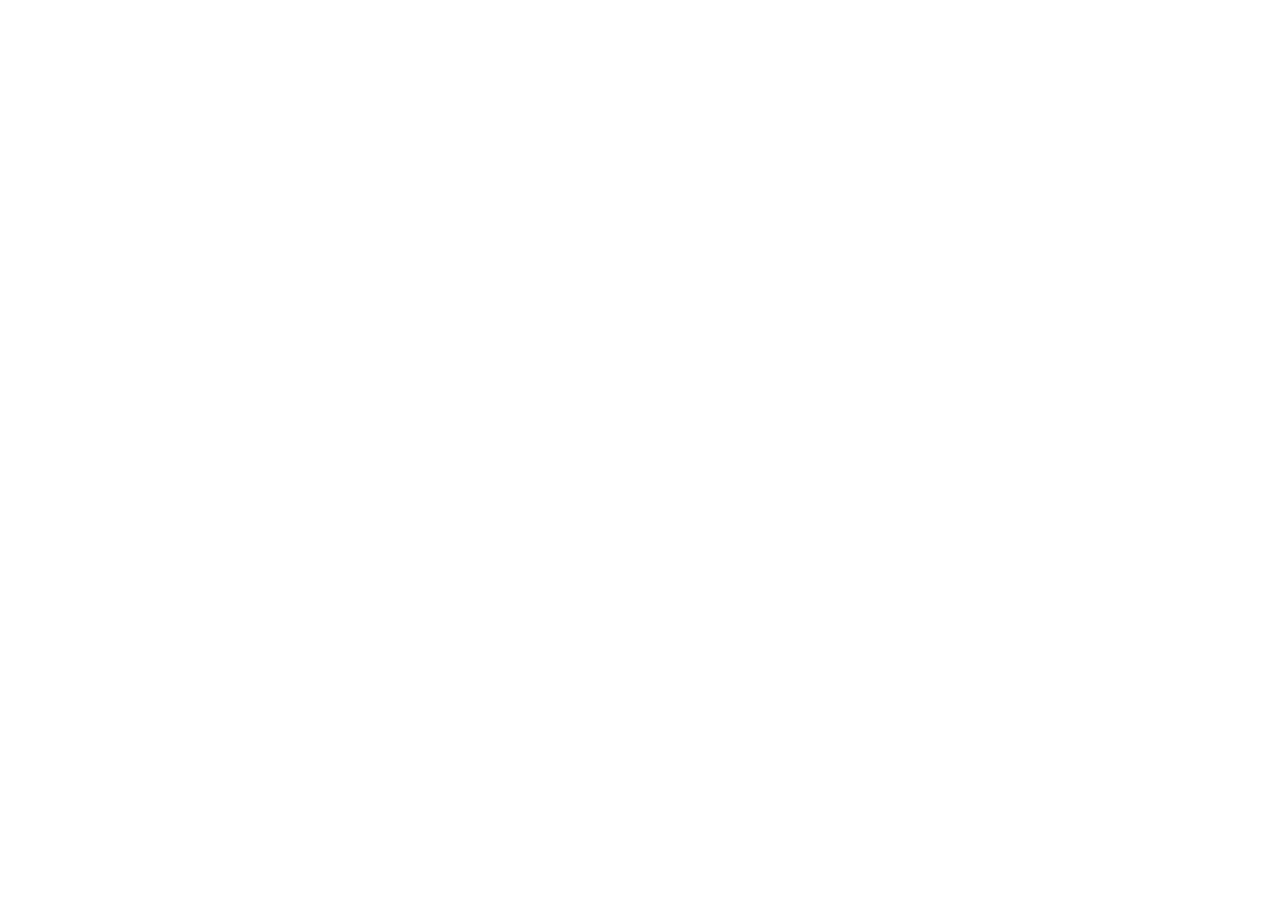
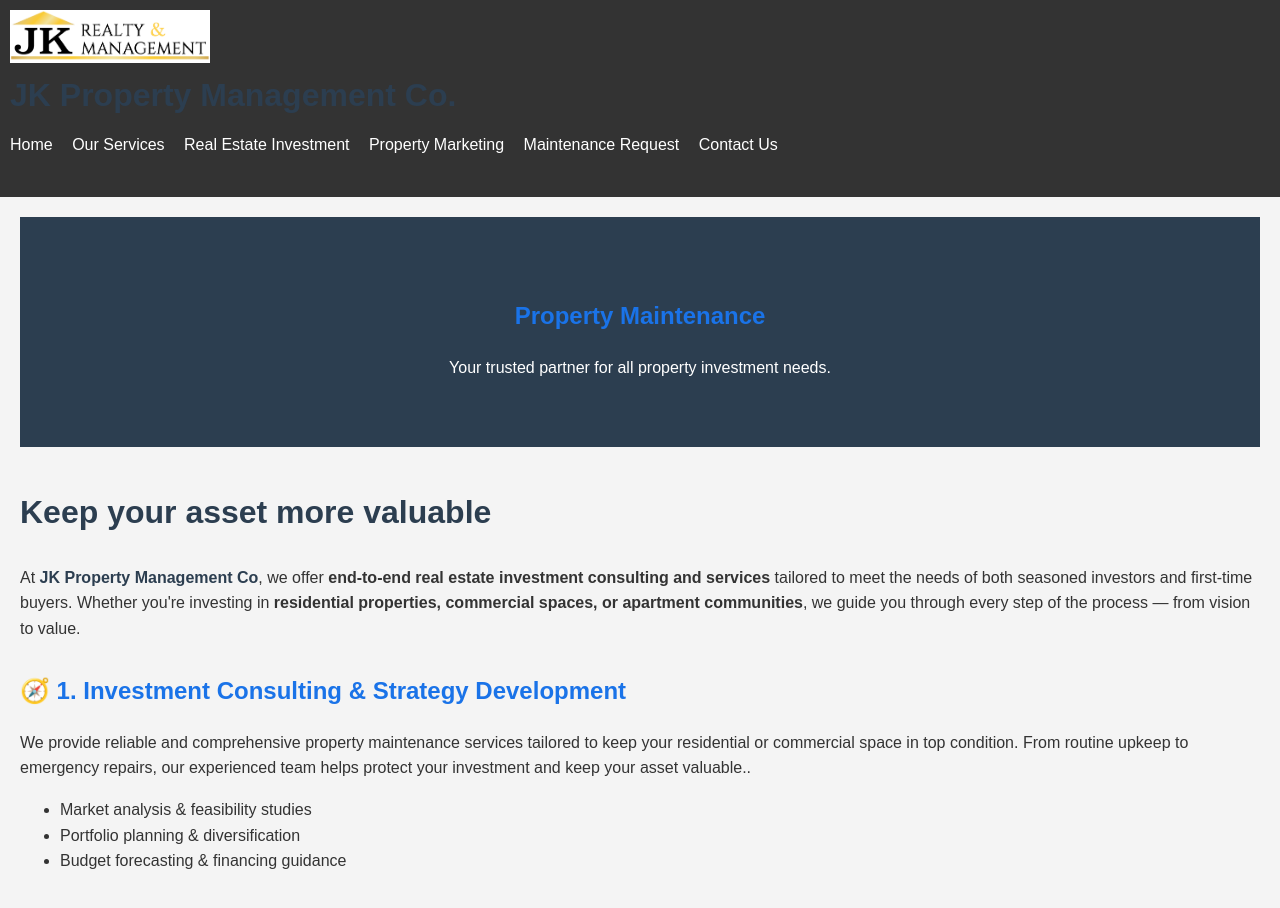
Before and after one commit to GitjoonJK/GitjoonJK, a plain HTML site: page maintenance.html in a window 1280 px wide. Before the commit the page ends 800 px from the top, so only its background shows below. Drawn offline with Linux system fonts and the light colour scheme.

Commit message:
Add files via upload

```diff
--- a/investment.html
+++ b/investment.html
@@ -1,24 +1,24 @@
 <!DOCTYPE html>
 <html lang="en">
 <head>
-    <meta charset="UTF-8">
-    <meta name="viewport" content="width=device-width, initial-scale=1.0">
-    <title>Real Estate Investment Consultation</title>
-    <link rel="stylesheet" href="styles.css">
+  <meta charset="UTF-8" />
+  <meta name="viewport" content="width=device-width, initial-scale=1.0"/>
+  <title>Our Services | JK Property Management Co.</title>
+  <link rel="stylesheet" href="styles.css" />
 </head>
 <body>
   <header>
     <div class="logo">
-        <img src="images/logo JK.jpg" style="max-width: 200px;">
+      <img src="images/logo JK.jpg" alt="JK Property Management Logo" style="max-width: 200px;" />
       <h1>JK Property Management Co.</h1>
     </div>
     <nav>
       <ul>
         <li><a href="index.html">Home</a></li>
-                <li><a href="services.html">Our Services</a></li>
-		<li><a href="services.html">Real Estate Investment</a></li>
-		<li><a href="services.html">Property Marketing</a></li>
-		<li><a href="services.html">Maintenance Request</a></li>
+        <li><a href="services.html" class="active">Our Services</a></li>
+        <li><a href="investment.html">Real Estate Investment</a></li>
+        <li><a href="marketing.html">Property Marketing</a></li>
+        <li><a href="maintenance.html">Maintenance Request</a></li>
         <li><a href="contact.html">Contact Us</a></li>
       </ul>
     </nav>
@@ -77,6 +77,9 @@
 </head>
 
 <link rel="stylesheet" href="styles.css">
+
+
+
 
     <body>
 
--- a/maintenance.html
+++ b/maintenance.html
@@ -0,0 +1,105 @@
+<!DOCTYPE html>
+<html lang="en">
+<head>
+  <meta charset="UTF-8" />
+  <meta name="viewport" content="width=device-width, initial-scale=1.0"/>
+  <title>Our Services | JK Property Management Co.</title>
+  <link rel="stylesheet" href="styles.css" />
+</head>
+<body>
+  <header>
+    <div class="logo">
+      <img src="images/logo JK.jpg" alt="JK Property Management Logo" style="max-width: 200px;" />
+      <h1>JK Property Management Co.</h1>
+    </div>
+    <nav>
+      <ul>
+        <li><a href="index.html">Home</a></li>
+        <li><a href="services.html" class="active">Our Services</a></li>
+        <li><a href="investment.html">Real Estate Investment</a></li>
+        <li><a href="marketing.html">Property Marketing</a></li>
+        <li><a href="maintenance.html">Maintenance Request</a></li>
+        <li><a href="contact.html">Contact Us</a></li>
+      </ul>
+    </nav>
+  </header>
+    <main>
+        <section class="hero">
+            <h2>Property Maintenance</h2>
+            <p>Your trusted partner for all property investment needs.</p>
+        </section>
+        <section class="content">
+
+            <!DOCTYPE html>
+<html lang="en">
+<head>
+  <meta charset="UTF-8">
+  <meta name="viewport" content="width=device-width, initial-scale=1.0">
+  <title>Real Estate Investment Consulting & Services</title>
+  <style>
+    body {
+      font-family: Arial, sans-serif;
+      line-height: 1.6;
+      margin: 20px;
+      color: #333;
+    }
+    h1, h2 {
+      color: #2c3e50;
+    }
+    h1 {
+      font-size: 2em;
+    }
+    h2 {
+      margin-top: 30px;
+      color: #1a73e8;
+    }
+    ul {
+      margin-top: 10px;
+      margin-bottom: 30px;
+    }
+    section {
+      margin-bottom: 40px;
+    }
+    .cta {
+      background-color: #1a73e8;
+      color: white;
+      padding: 15px 25px;
+      display: inline-block;
+      border-radius: 5px;
+      text-decoration: none;
+      font-weight: bold;
+    }
+
+    .highlight {
+      font-weight: bold;
+      color: #2c3e50;
+    }
+  </style>
+</head>
+
+<link rel="stylesheet" href="styles.css">
+
+<body>
+
+  <h1>Keep your asset more valuable</h1>
+
+  <p>At <span class="highlight">JK Property Management Co</span>, we offer <strong>end-to-end real estate investment consulting and services</strong> tailored to meet the needs of both seasoned investors and first-time buyers. Whether you're investing in <strong>residential properties, commercial spaces, or apartment communities</strong>, we guide you through every step of the process — from vision to value.</p>
+
+  <h2>🧭 1. Investment Consulting & Strategy Development</h2>
+  <p>We provide reliable and comprehensive property maintenance services tailored to keep your residential or commercial space in top condition. From routine upkeep to emergency repairs, our experienced team helps protect your investment and keep your asset valuable..</p>
+  <ul>
+    <li>Market analysis & feasibility studies</li>
+    <li>Portfolio planning & diversification</li>
+    <li>Budget forecasting & financing guidance</li>
+  </ul>
+
+</body>
+</html>
+
+        </section>
+    </main>
+    <footer>
+        <p>&copy; 2025 JK Property Management Co. | All Rights Reserved.</p>
+    </footer>
+</body>
+</html>
--- a/styles.css
+++ b/styles.css
@@ -88,6 +88,6 @@
     text-align: center;
     padding: 10px;
     position: fixed;
-    bottom: 0;
+    bottom: 1;
     width: 100%;
 }
```
Also changed, not shown: index.html (+1 -1 lines), marketing.html (+84 -0 lines), services.html (+9 -9 lines). Lines whose indentation alone changed are shown as unchanged.
